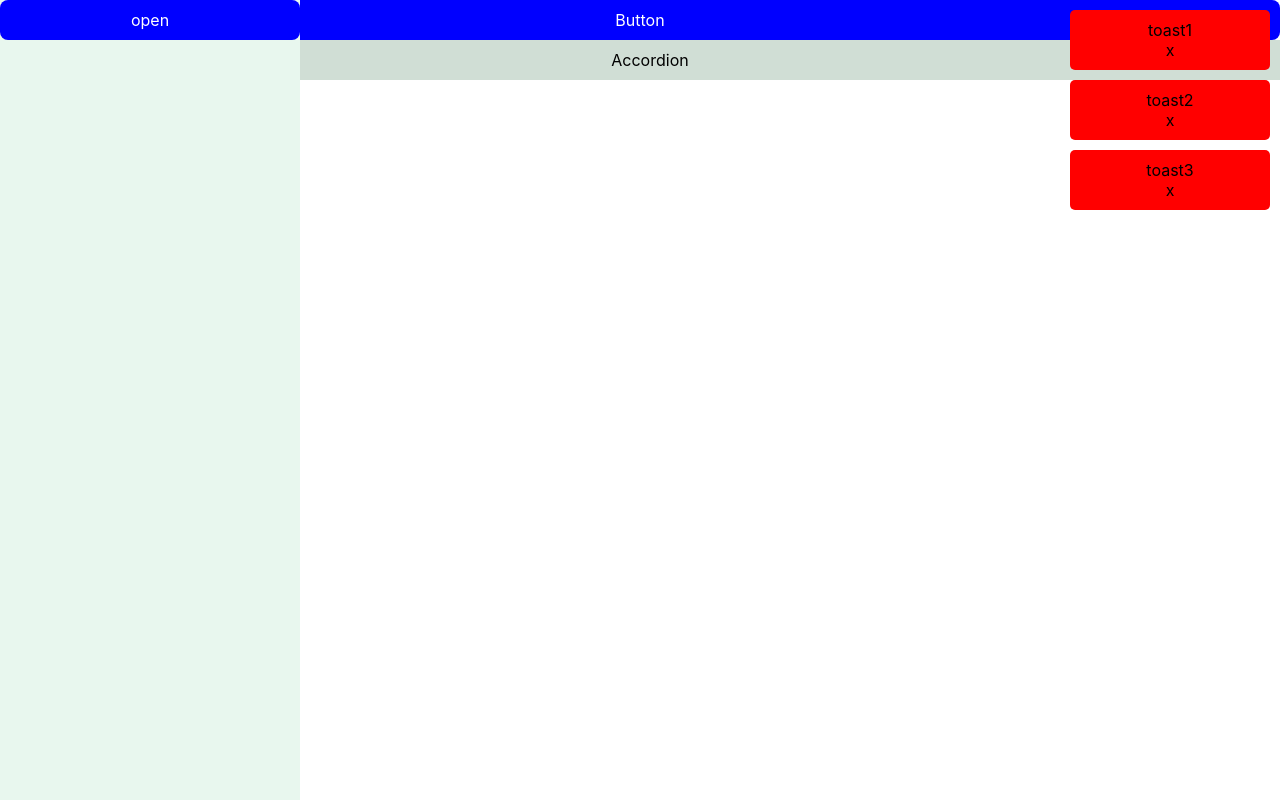
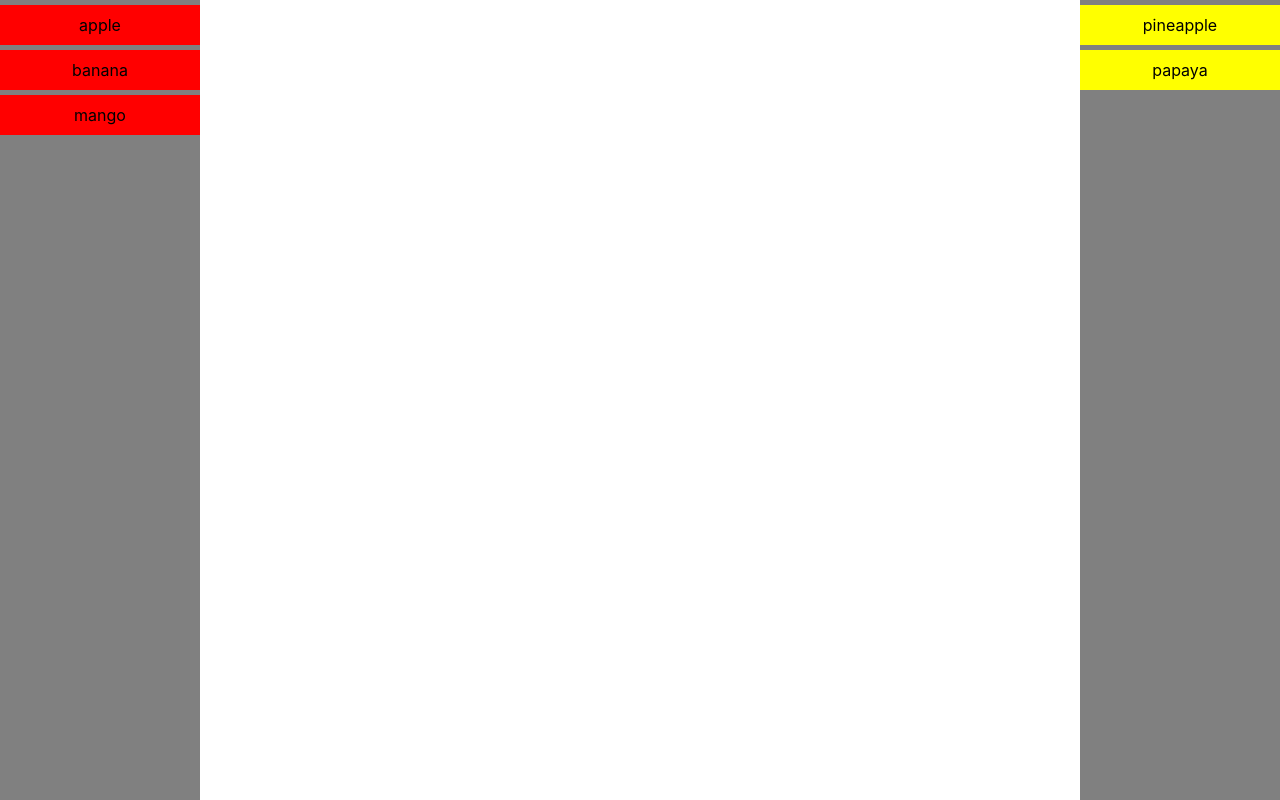
Before and after one commit to ankit417/react-admin-dashboard, a React (Create React App) app: page / in a window 1280 px wide. Built offline with nearby package versions, Linux system fonts and the light colour scheme.

Commit message:
Drag and drop

```diff
--- a/src/App/routes/index.tsx
+++ b/src/App/routes/index.tsx
@@ -1,13 +1,14 @@
 import React from "react";
-import { SideBar, Button, Toast, Accordion } from "../../components";
+import { SideBar, Button, Toast, Accordion, DropZone } from "../../components";
 export const Main = () => {
   return (
     <div>
       <div>
-        <SideBar />
+        {/* <SideBar />
         <Button onClick={() => {}} title="Button" />
         <Toast />
-        <Accordion />
+        <Accordion /> */}
+        <DropZone />
       </div>
     </div>
   );
--- a/src/components/_0-component.scss
+++ b/src/components/_0-component.scss
@@ -2,3 +2,4 @@
 @import "./sidebar/sidebar";
 @import "./accordion/accordion";
 @import "./toast/toast";
+@import "./dropzone/dropzone";
--- a/src/components/dropzone/_dropzone.scss
+++ b/src/components/dropzone/_dropzone.scss
@@ -0,0 +1,36 @@
+.dropzone-wrapper {
+  position: relative;
+  height: 100vh;
+  .todo {
+    position: absolute;
+    height: 100%;
+    width: 200px;
+    background-color: grey;
+    top: 0;
+    left: 0;
+    bottom: 0;
+    &-item {
+      width: 90%;
+      background-color: red;
+      padding: 10px;
+      margin: 5px 0;
+    }
+  }
+
+  .completed {
+    position: absolute;
+    height: 100%;
+    width: 200px;
+    right: 0;
+    top: 0;
+    bottom: 0;
+    background-color: grey;
+
+    &-item {
+      width: 90%;
+      background-color: yellow;
+      padding: 10px;
+      margin: 5px 0;
+    }
+  }
+}
--- a/src/components/dropzone/dropzone.component.js
+++ b/src/components/dropzone/dropzone.component.js
@@ -1,9 +1,57 @@
-import React from "react";
+import React, { useState, useEffect } from "react";
+
+const todoData = ["apple", "banana", "mango"];
+const completedData = ["pineapple", "papaya"];
 
 export const DropZone = () => {
+  const [todo, setTodo] = useState(todoData);
+  const [completed, setCompleted] = useState(completedData);
+  const [transferData, setTransferData] = useState(null);
+
+  const dragStart = (e, item, index) => {
+    setTransferData(index);
+    console.log("index", index);
+  };
+
+  const dropHere = (e, category) => {
+    console.log("Drop zone drop", transferData);
+    let data = todo[transferData];
+    setCompleted((prev) => [...prev, data]);
+    let todoNew = todo;
+    todoNew.splice(transferData, 1);
+    setTodo(todoNew);
+  };
   return (
-    <div>
-      <div>Drop Zone Component</div>
+    <div className="dropzone-wrapper">
+      <div className="todo">
+        {todo.map((item, index) => {
+          return (
+            <div
+              draggable
+              className="todo-item"
+              key={index}
+              onDragStart={(e) => dragStart(e, item, index)}
+            >
+              {item}
+            </div>
+          );
+        })}
+      </div>
+      <div
+        className="completed"
+        onDragOver={(e) => {
+          e.preventDefault();
+        }}
+        onDrop={(e) => dropHere(e, "complete")}
+      >
+        {completed.map((item, index) => {
+          return (
+            <div key={index} className="completed-item">
+              {item}
+            </div>
+          );
+        })}
+      </div>
     </div>
   );
 };
--- a/src/components/index.tsx
+++ b/src/components/index.tsx
@@ -2,3 +2,4 @@ export * from "./button/Button.component";
 export * from "./accordion/Accordion.component";
 export * from "./sidebar/Sidebar.component";
 export * from "./toast/Toast.component";
+export * from "./dropzone/dropzone.component";
--- a/src/pages/homepage/homePage.page.js
+++ b/src/pages/homepage/homePage.page.js
@@ -1,11 +1,9 @@
 import React from "react";
-import { SideBar, Button, Toast, Accordion } from "../../components";
+import { SideBar, Button, Toast, Accordion, DropZone } from "../../components";
 export const HomePage = () => {
   return (
     <div>
-      <SideBar />
-      <Toast />
-      <Accordion />
+      <DropZone />
     </div>
   );
 };
```
